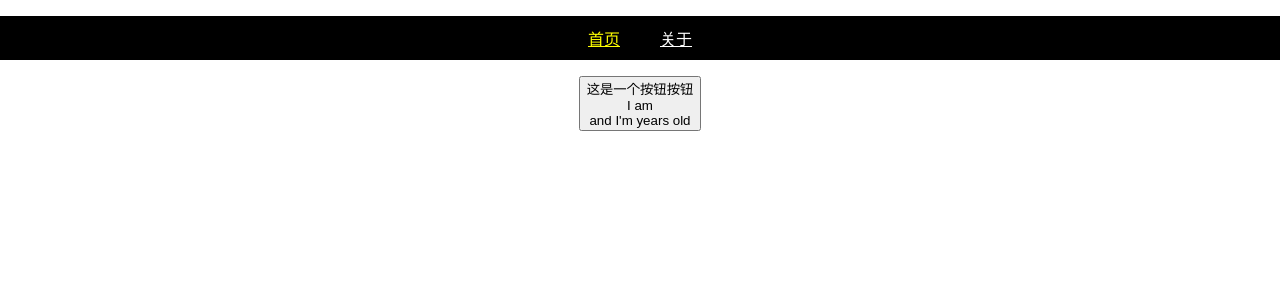
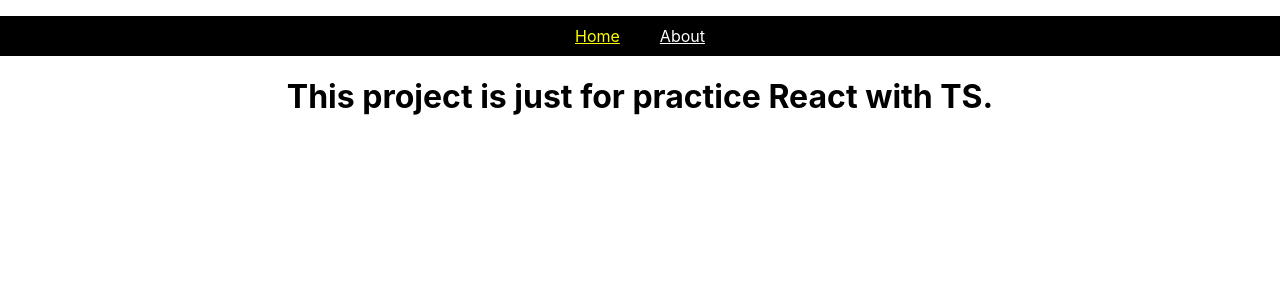
Before and after one commit to lixingyangok/react-with-ts, a React (Create React App) app: page /btn in a window 1280 px wide. Shown: the top 300 px of the page. Built offline with nearby package versions, Linux system fonts and the light colour scheme.

Commit message:
changed some word to English

```diff
--- a/src/App.tsx
+++ b/src/App.tsx
@@ -3,7 +3,7 @@ import { BrowserRouter, Switch, Route, Redirect } from 'react-router-dom';
 // BrowserRouter, Router, HashRouter, Match, Route, Link, hashHistory, NavLink,
 //
 import './App.css';
-import HelloWorld from './pages/hello-world/hello-world';
+import Home from './pages/home/home';
 import Msg from './pages/msg/msg';
 import Nav from './common/nav/nav';
 
@@ -17,7 +17,7 @@ const App: React.FC = () => {
                 <Switch>
                     {/* 注意：加了exact就不能匹配子路由 */}
                     <Redirect exact from="/" to="/btn" ></Redirect>
-                    <Route path="/btn" component={ HelloWorld } ></Route>
+                    <Route path="/btn" component={ Home } ></Route>
                     <Route path="/msg" component={ Msg } ></Route>
                 </Switch>
             </div>
--- a/src/common/nav/nav.tsx
+++ b/src/common/nav/nav.tsx
@@ -6,10 +6,10 @@ export default function(){
     return <nav>
         <ul>
             <li>
-                <NavLink to="/btn">首页</NavLink>
+                <NavLink to="/btn">Home</NavLink>
             </li>
             <li>
-                <NavLink to="/msg">关于</NavLink>
+                <NavLink to="/msg">About</NavLink>
             </li>
         </ul>
     </nav>;
--- /dev/null
+++ b/src/pages/home/home.tsx
@@ -0,0 +1,10 @@
+import React from 'react';
+
+const Home: React.FC = () => {
+    return <div>
+        <h1>
+            This project is just for practice React with TS.
+        </h1>
+    </div>;
+}
+export default Home
```
